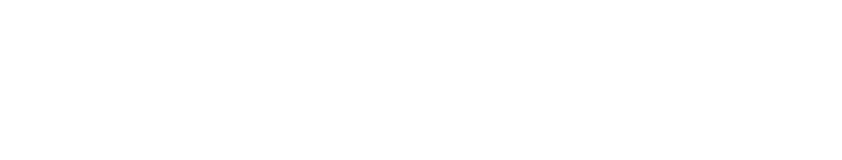
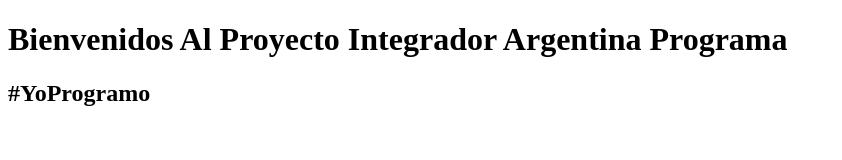
Before and after one commit to cristian1009/Proyecto_Integrador_2.0, a plain HTML site: page index.html in a window 1280 px wide. Shown: the whole page, without its empty margins (0-842 px from the left). Drawn offline with Linux system fonts and the light colour scheme.

Commit message:
Editamos index

```diff
--- a/index.html
+++ b/index.html
@@ -7,6 +7,7 @@
     <title>Document</title>
 </head>
 <body>
-
+    <h1> Bienvenidos Al Proyecto Integrador Argentina Programa</h1>
+    <h2>#YoProgramo</h2>
 </body>
 </html>
```
